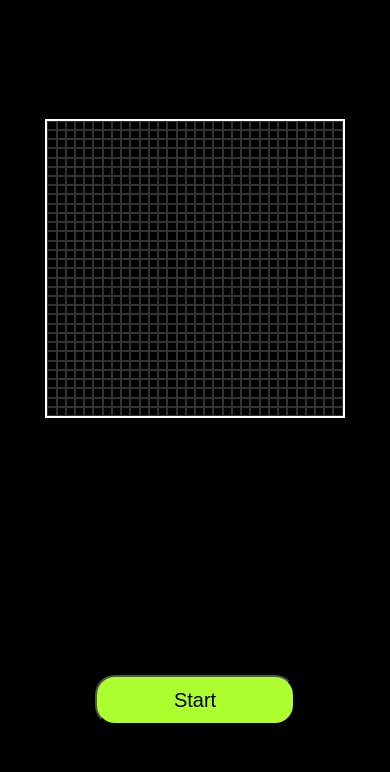
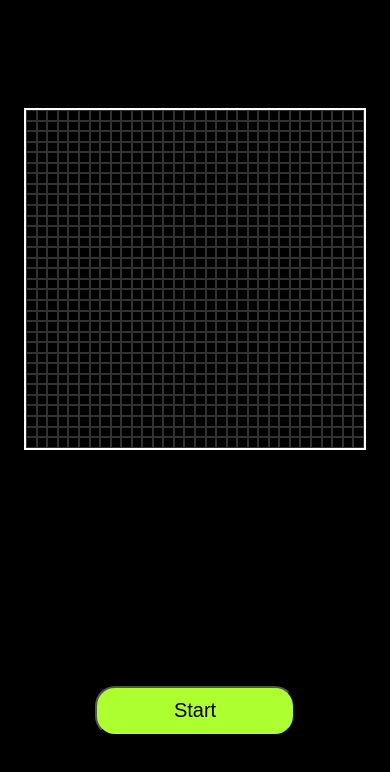
Before and after one commit to SujalGupta52/Game-of-Life, a plain HTML site: page index.html in a window 390 px wide. Drawn offline with Linux system fonts and the light colour scheme.

Commit message:
Increase board size for mobile devices

```diff
--- a/style.css
+++ b/style.css
@@ -39,7 +39,7 @@ button {
 
 @media screen and (max-width: 600px) {
   .board {
-    height: 35vh;
-    width: 35vh;
+    height: 40vh;
+    width: 40vh;
   }
 }
```
